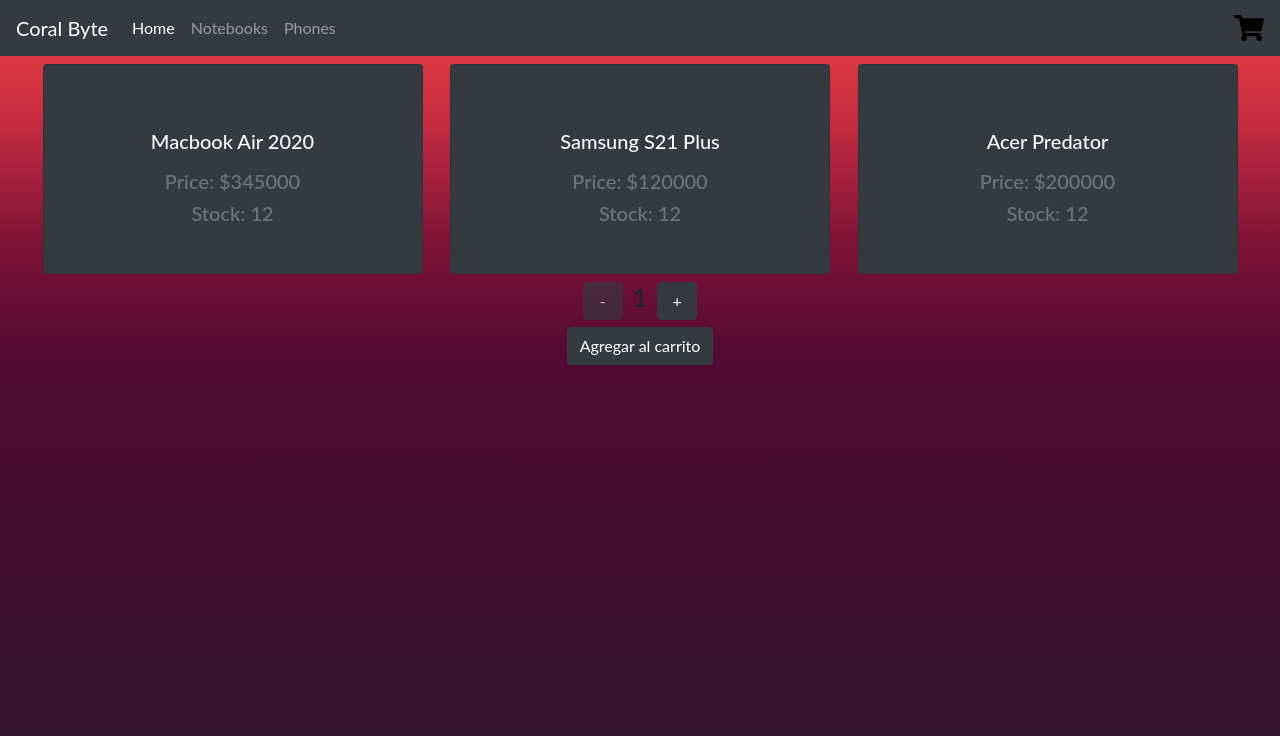
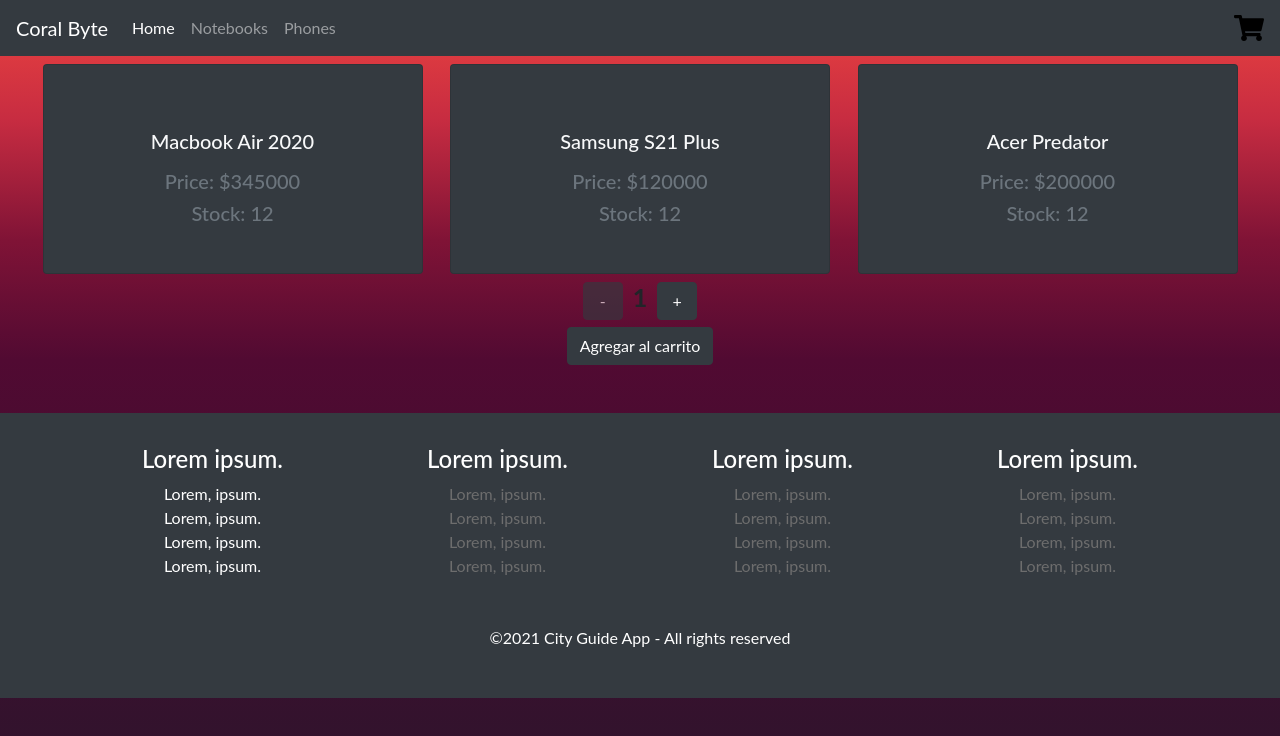
Before and after one commit to lucasfmujica/React, a React (Create React App) app in the folder shop-lucas-mujica/: page / in a window 1280 px wide. Shown: the top 736 px of the page. Built offline with nearby package versions, Linux system fonts and the light colour scheme.

Commit message:
Footer added

```diff
--- a/shop-lucas-mujica/package.json
+++ b/shop-lucas-mujica/package.json
@@ -14,6 +14,7 @@
     "react": "^17.0.1",
     "react-dom": "^17.0.1",
     "react-scripts": "4.0.3",
+    "styled-components": "5.2.1",
     "web-vitals": "^1.1.0",
     "webpack": "5.25.0"
   },
--- a/shop-lucas-mujica/src/App.css
+++ b/shop-lucas-mujica/src/App.css
@@ -2,6 +2,7 @@
   text-align: center;
   font-family: "Lato";
   height: 100vh;
+  background: cover;
   background: rgb(238, 69, 64);
   background: linear-gradient(
     180deg,
@@ -11,6 +12,13 @@
     rgba(81, 10, 50, 1) 45%,
     rgba(45, 20, 44, 1) 100%
   );
+}
+
+:root {
+  --mainDark: #343a40;
+  --mainWhite: #fff;
+  --mainGrey: rgba(109, 109, 109);
+  --mainLightGrey: rgba(172, 172, 172);
 }
 
 .App-logo {
--- a/shop-lucas-mujica/src/App.jsx
+++ b/shop-lucas-mujica/src/App.jsx
@@ -1,12 +1,14 @@
 import "./App.css";
 import Navbar from "./components/Navbar";
 import ItemListContainer from "./containers/ItemListContainer";
+import Footer from "./components/Footer";
 
 const App = () => {
   return (
     <div className="App">
       <Navbar />
       <ItemListContainer />
+      <Footer />
     </div>
   );
 };
--- /dev/null
+++ b/shop-lucas-mujica/src/components/Footer/index.jsx
@@ -0,0 +1,108 @@
+import React from "react";
+import styled from "styled-components";
+
+function Footer() {
+  return (
+    <FooterContainer className="main-footer">
+      <div className="footer-middle">
+        <div className="container">
+          <div className="row">
+            {/* Column 1 */}
+            <div className="col-md-3 col-sm-6">
+              <h4>Lorem ipsum.</h4>
+              <ul className="list-unstyled">
+                <li>Lorem, ipsum.</li>
+                <li>Lorem, ipsum.</li>
+                <li>Lorem, ipsum.</li>
+                <li>Lorem, ipsum.</li>
+              </ul>
+            </div>
+            {/* Column 2 */}
+            <div className="col-md-3 col-sm-6">
+              <h4>Lorem ipsum.</h4>
+              <ul className="list-unstyled">
+                <li>
+                  <a href="/"> Lorem, ipsum.</a>
+                </li>
+                <li>
+                  <a href="/"> Lorem, ipsum.</a>
+                </li>
+                <li>
+                  <a href="/"> Lorem, ipsum.</a>
+                </li>
+                <li>
+                  <a href="/"> Lorem, ipsum.</a>
+                </li>
+              </ul>
+            </div>
+            {/* Column 3 */}
+            <div className="col-md-3 col-sm-6">
+              <h4>Lorem ipsum.</h4>
+              <ul className="list-unstyled">
+                <li>
+                  <a href="/"> Lorem, ipsum.</a>
+                </li>
+                <li>
+                  <a href="/"> Lorem, ipsum.</a>
+                </li>
+                <li>
+                  <a href="/"> Lorem, ipsum.</a>
+                </li>
+                <li>
+                  <a href="/"> Lorem, ipsum.</a>
+                </li>
+              </ul>
+            </div>
+            {/* Column 4 */}
+            <div className="col-md-3 col-sm-6">
+              <h4>Lorem ipsum.</h4>
+              <ul className="list-unstyled">
+                <li>
+                  <a href="/"> Lorem, ipsum.</a>
+                </li>
+                <li>
+                  <a href="/"> Lorem, ipsum.</a>
+                </li>
+                <li>
+                  <a href="/"> Lorem, ipsum.</a>
+                </li>
+                <li>
+                  <a href="/"> Lorem, ipsum.</a>
+                </li>
+              </ul>
+            </div>
+          </div>
+          {/* Footer Bottom */}
+          <div className="footer-bottom">
+            <p className="text-xs-center">
+              &copy;{new Date().getFullYear()} City Guide App - All rights
+              reserved
+            </p>
+          </div>
+        </div>
+      </div>
+    </FooterContainer>
+  );
+}
+export default Footer;
+
+const FooterContainer = styled.footer`
+  .footer-middle {
+    background: var(--mainDark);
+    padding-top: 2rem;
+    color: var(--mainWhite);
+  }
+
+  .footer-bottom {
+    padding-top: 2rem;
+    padding-bottom: 2rem;
+  }
+
+  ul li a {
+    color: var(--mainGrey);
+  }
+
+  ul li a:hover {
+    color: var(--mainLightGrey);
+  }
+`;
--- a/shop-lucas-mujica/src/components/ItemCount/index.jsx
+++ b/shop-lucas-mujica/src/components/ItemCount/index.jsx
@@ -3,7 +3,7 @@
 export const ItemCount = ({ stock, onAdd, contador, onSubstract }) => {
   return (
     <>
-      <div className="contenedorbutton">
+      <div className="container-fluid mb-5">
         <button
           className="btn btn-dark"
           onClick={onSubstract}
--- a/shop-lucas-mujica/src/components/ItemCount/style.css
+++ b/shop-lucas-mujica/src/components/ItemCount/style.css
@@ -12,10 +12,3 @@
   position: relative;
   top: 5px;
 }
-
-.contenedorbutton {
-  position: absolute;
-  margin: auto;
-  left: 0%;
-  right: 0%;
-}
--- a/shop-lucas-mujica/src/containers/ItemListContainer/index.jsx
+++ b/shop-lucas-mujica/src/containers/ItemListContainer/index.jsx
@@ -40,7 +40,7 @@
   }, []);
 
   if (isLoading) {
-    return <h2 className="loading">Cargando productos...</h2>
+    return <h2 className="loading">Cargando productos...</h2>;
   }
 
   return (
--- a/shop-lucas-mujica/src/index.css
+++ b/shop-lucas-mujica/src/index.css
@@ -7,6 +7,14 @@
   -moz-osx-font-smoothing: grayscale;
 }
 
+body {
+  min-height: 100vh;
+  min-height: -webkit-fill-available;
+}
+html {
+  height: -webkit-fill-available;
+}
+
 code {
   font-family: source-code-pro, Menlo, Monaco, Consolas, "Courier New",
     monospace;
```
